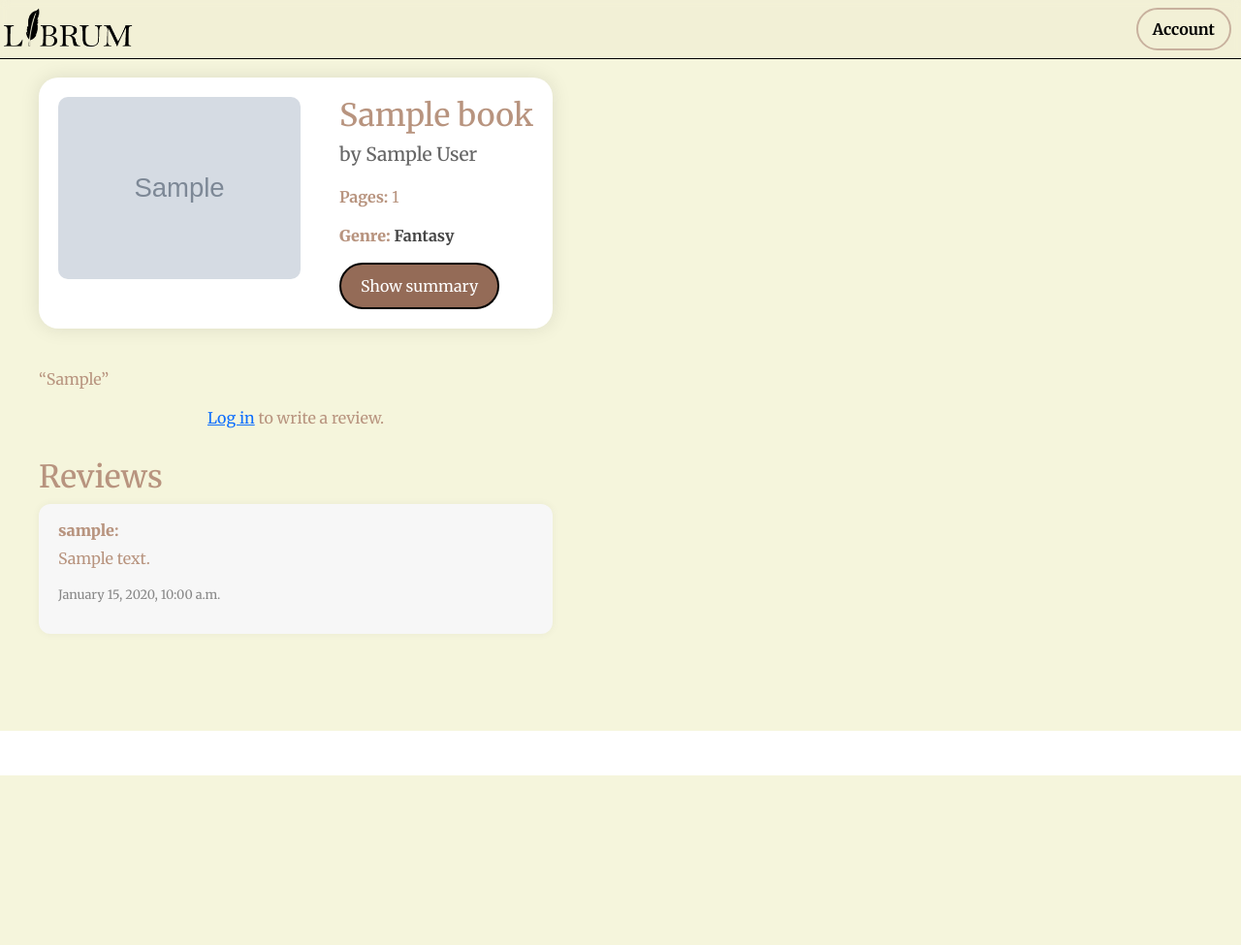
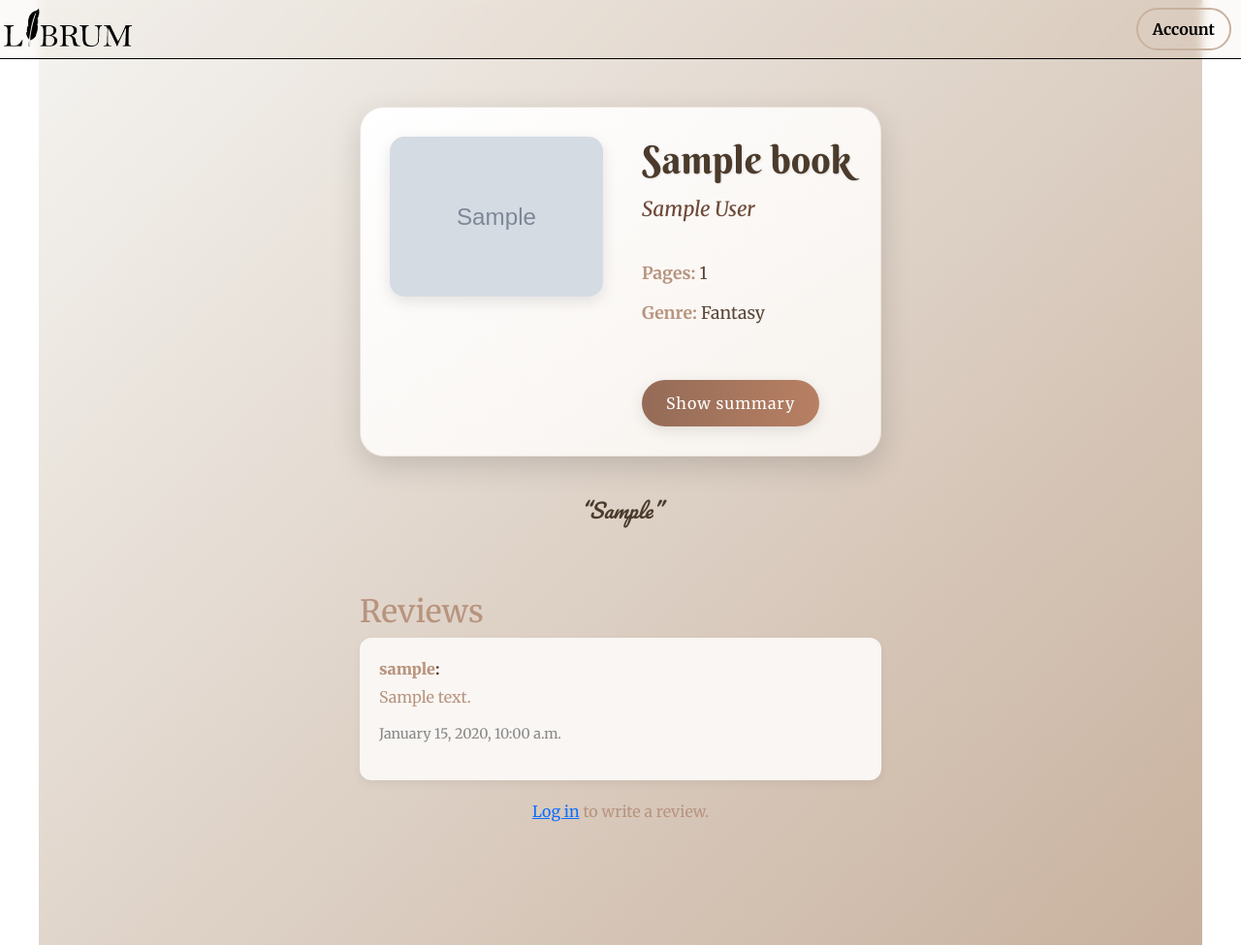
Before and after one commit to mlenic23/Librum, a Django app: page /auth/books/1/ in a window 1280 px wide. Shown: the whole page at 97% size. Before the commit the page ends 800 px from the top, so only its background shows below. Run offline with Django 5.2, Linux system fonts and the light colour scheme; tables that the repository leaves empty hold one stand-in row (values such as "Sample post"); grey boxes marked "Sample" are stand-in pictures; some web fonts are replaced.

Commit message:
Book pages

```diff
--- a/app/static/css/styles.css
+++ b/app/static/css/styles.css
@@ -1,5 +1,4 @@
 @import url('https://fonts.googleapis.com/css2?family=Arvo:ital,wght@0,400;0,700;1,400;1,700&family=Berkshire+Swash&family=Merriweather:ital,opsz,wght@0,18..144,300..900;1,18..144,300..900&family=Pacifico&family=Slabo+27px&family=Tajawal:wght@200;300;400;500;700;800;900&family=Unbounded:wght@200..900&display=swap');
-
 *{
     font-family: "Merriweather", serif;
     color:hsl(22, 29%, 61%);
@@ -710,20 +709,24 @@ li a img {
     margin-right: 10px;
 }
 
-.book-details-flex{
-    background: beige;
-    padding: 20px;
+.book-details-flex {
+    background: linear-gradient(135deg, #f5f4f1 0%, #c8b19e 100%); /* Soft gradient background */
+    padding: 40px;
     box-sizing: border-box;
-    display:flex;
-    gap:40px;
-    align-items: flex-start;
+    display: flex;
+    justify-content: center;
+    align-items: center;
+    min-height: 100vh;
+    gap: 40px;
+    max-width: 1200px;
+    margin: 0 auto;
 }
 
 
 .book-detail-container {
     max-width: 1000px;
     margin: 40px auto;
-    padding: 20px;
+    padding: 30px;
     font-family: 'Segoe UI', sans-serif;
     position: relative;
 }
@@ -732,132 +735,138 @@ li a img {
     display: flex;
     gap: 40px;
     margin-bottom: 40px;
-    background-color: #fff;
-    border-radius: 20px;
-    padding: 20px;
-    box-shadow: 0 0 20px rgba(0,0,0,0.1);
+    background: linear-gradient(145deg, #ffffff, #f7f2ed);
+    border-radius: 25px;
+    padding: 30px;
+    box-shadow: 0 10px 30px rgba(0, 0, 0, 0.15);
+    border: 1px solid rgba(200, 177, 158, 0.3);
+    transition: transform 0.3s ease, box-shadow 0.3s ease;
+}
+
+.book-detail-card:hover {
+    transform: translateY(-5px); /* Slight lift on hover */
+    box-shadow: 0 15px 40px rgba(0, 0, 0, 0.2); /* Enhanced shadow on hover */
 }
 
 .book-detail-left img {
-    width: 250px;
+    width: 220px;
     height: auto;
-    border-radius: 10px;
+    border-radius: 15px;
+    box-shadow: 0 5px 15px rgba(0, 0, 0, 0.1); /* Subtle shadow for the image */
+    transition: transform 0.3s ease;
 }
+
+.book-detail-left img:hover {
+    transform: scale(1.03); /* Slight zoom on hover */
+}
+
 
 .book-detail-right {
     flex: 1;
 }
 
 .book-title {
-    font-size: 2em;
-    margin-bottom: 10px;
+    font-family: "Berkshire Swash", serif; /* Elegant font for the title */
+    font-size: 2.5em;
+    color: #4a3b2c; /* Rich brown color */
+    margin-bottom: 15px;
+    line-height: 1.2;
+    text-shadow: 1px 1px 2px rgba(0, 0, 0, 0.1); /* Subtle text shadow for depth */
 }
 
 .book-author {
-    font-size: 1.2em;
-    color: #666;
-    margin-bottom: 20px;
+    font-size: 1.3em;
+    color: #6e4b3a; /* Muted brown */
+    margin-bottom: 40px;
+    font-style: italic;
 }
 
-.book-description {
+
+.book-pages, .book-genre {
+    font-size: 1.1em;
+    color: #5a4537; /* Slightly darker brown */
     margin-bottom: 15px;
-    line-height: 1.6;
 }
 
-.book-genre {
-    font-weight: bold;
-    color: #444;
+
+.book-quote {
+    font-family: "Pacifico", cursive;
+    font-size: 1.3em;
+    color: #4a3b2c;
+    margin: 30px 0;
+    text-align: center;
+    font-style: italic;
 }
 
+
 /* Review section */
+.review-submit {
+    padding: 12px 25px;
+    margin-top:40px;
+    background: linear-gradient(90deg, #946b57, #b88063); /* Gradient button */
+    color: #fff;
+    border: none;
+    border-radius: 35px;
+    cursor: pointer;
+    font-size: 1em;
+    letter-spacing: 1px;
+    transition: background 0.3s ease, transform 0.3s ease;
+    box-shadow: 0 4px 15px rgba(0, 0, 0, 0.1); /* Subtle shadow */
+}
+
+.review-submit:hover {
+    background: linear-gradient(90deg, #b88063, #946b57); /* Reverse gradient on hover */
+    transform: scale(1.05); /* Slight scale on hover */
+    box-shadow: 0 6px 20px rgba(0, 0, 0, 0.15);
+}
+
 .reviews-display {
-    margin-top: 30px;
+    margin-top: 70px;
 }
 
 .single-review {
-    background-color: #f7f7f7;
+    background: #f9f6f3;
     border-radius: 12px;
-    padding: 15px 20px;
+    padding: 20px;
     margin-bottom: 20px;
-    box-shadow: 0 0 8px rgba(0,0,0,0.05);
+    box-shadow: 0 4px 10px rgba(0, 0, 0, 0.05);
 }
 
 .review-author {
     font-weight: bold;
+    color: #4a3b2c;
     margin-bottom: 5px;
 }
 
 .review-date {
-    font-size: 0.8em;
+    font-size: 0.9em;
     color: #888;
 }
 
-/* Blur and modal effect */
-/* Blur kad je modal aktivan */
-body.modal-active #contentWrapper {
-    filter: blur(5px);
-    pointer-events: none;
-    user-select: none;
-}
-
-/* Modal overlay */
 .review-modal {
     display: none;
     position: fixed;
     inset: 0;
-    background-color: rgba(0,0,0,0.6);
+    background-color: rgba(0, 0, 0, 0.6);
     z-index: 999;
     justify-content: center;
     align-items: center;
 }
 
-/* Aktivira prikaz */
 .review-modal.active {
     display: flex;
 }
 
-/* Modal sadržaj */
 .review-modal-content {
-    background-color: black;
+    background: #1a1a1a;
     padding: 30px;
     border-radius: 16px;
     width: 500px;
     max-width: 90%;
-    box-shadow: 0 0 20px rgba(0,0,0,0.3);
+    box-shadow: 0 0 20px rgba(0, 0, 0, 0.3);
     position: relative;
     z-index: 1000;
     animation: fadeIn 0.3s ease;
-}
-
-/* Zatvaranje X */
-.close-modal {
-    position: absolute;
-    top: 12px;
-    right: 18px;
-    font-size: 1.4em;
-    cursor: pointer;
-    color: #666;
-}
-
-/* Animacija ulaska */
-@keyframes fadeIn {
-    from { opacity: 0; transform: scale(0.95); }
-    to { opacity: 1; transform: scale(1); }
-}
-
-/* Gumb stil */
-.review-submit {
-    padding: 10px 20px;
-    background-color: #946b57;
-    color: white;
-    border: 2px solid black;
-    border-radius: 30px;
-    cursor: pointer;
-    transition: 0.2s ease-in-out;
-}
-
-.review-submit:hover {
-    background-color: rgba(221, 188, 163, 0.9);
 }
 
 .close-modal {
@@ -867,6 +876,11 @@ body.modal-active #contentWrapper {
     font-size: 1.4em;
     cursor: pointer;
     color: #946b57;
+}
+
+@keyframes fadeIn {
+    from { opacity: 0; transform: scale(0.95); }
+    to { opacity: 1; transform: scale(1); }
 }
 
 .form-container input,
--- a/app/templates/book_detail.html
+++ b/app/templates/book_detail.html
@@ -14,7 +14,7 @@
             </div>
             <div class="book-detail-right">
                 <h1 class="book-title">{{ book.title }}</h1>
-                <h3 class="book-author">by {{ book.author }}</h3>
+                <h3 class="book-author">{{ book.author }}</h3>
                 <p class="book-pages"><strong>Pages:</strong> {{ book.number_of_pages }}</p>
                 <p class="book-genre"><strong>Genre:</strong> {{ book.get_genre_display }}</p>
                 <button id="openSummaryModal" class="review-submit">Show summary</button>
@@ -25,14 +25,6 @@
                         “{{ book.famous_quote }}”
                     </blockquote>
                 {% endif %}
-
-        <div class="review-section" style="text-align: center;">
-            {% if user.is_authenticated %}
-                <button class="review-submit" id="openReviewModal">Add Review</button>
-            {% else %}
-                <p><a href="{% url 'login' %}">Log in</a> to write a review.</p>
-            {% endif %}
-        </div>
 
         <div class="reviews-display">
             <h2>Reviews</h2>
@@ -48,13 +40,21 @@
                 <p>No reviews yet. Be the first!</p>
             {% endif %}
         </div>
+
+        <div class="review-section" style="text-align: center;">
+            {% if user.is_authenticated %}
+                <button class="review-submit" id="openReviewModal">Add Review</button>
+            {% else %}
+                <p><a href="{% url 'login' %}">Log in</a> to write a review.</p>
+            {% endif %}
+        </div>
     </div>
 </div>
 
 <div class="review-modal" id="summaryModal">
     <div class="review-modal-content">
         <span class="close-modal" id="closeSummaryModal">&times;</span>
-        <h2>{{book.title}} summary</h2>
+        <h2>{{book.title}}</h2>
         <p>{{ book.summary }}</p>
     </div>
 </div>
```
